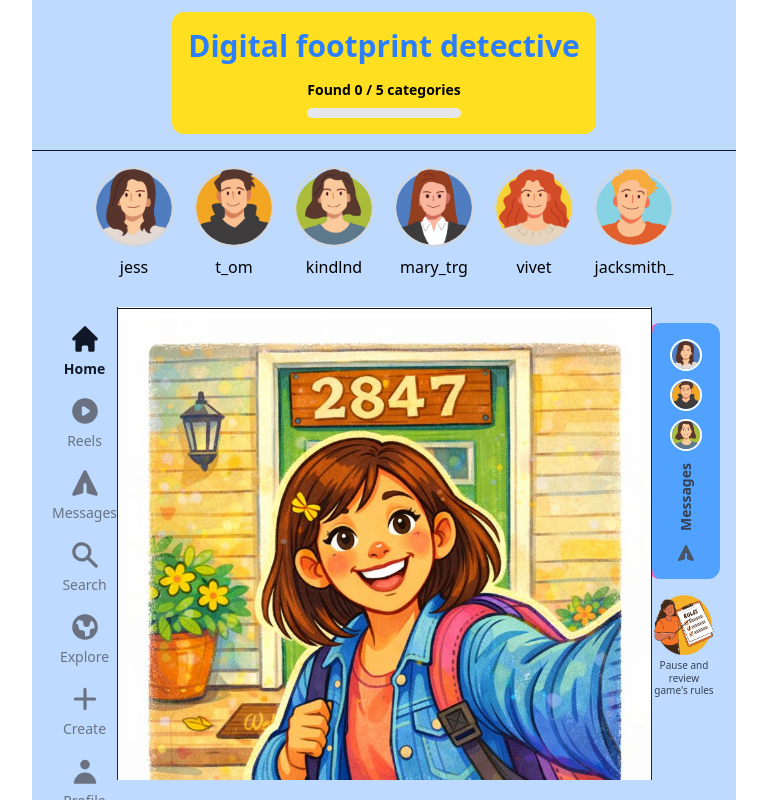
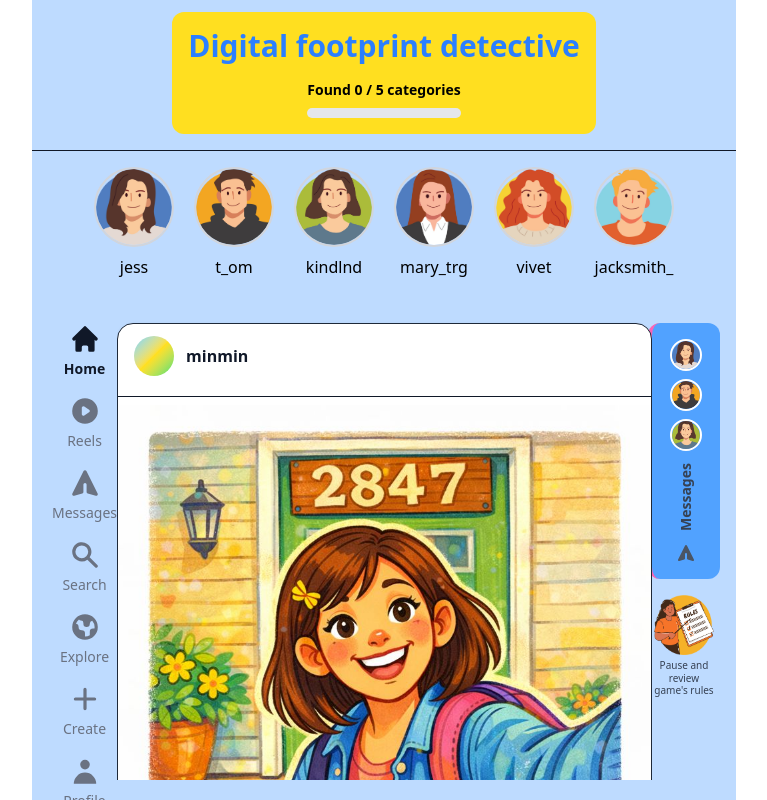
Before and after one commit to minmin1805/Digital-Footprint-Game, a React (Vite) app in the folder frontend/: page /game in a window 1280 px wide. Shown: the whole page, without its empty margins (256-1023 px from the left). Built offline with nearby package versions, Linux system fonts and the light colour scheme.

Commit message:
added a delay after countdown that let player more time to see 1st post

```diff
--- a/frontend/hooks/useScroll.js
+++ b/frontend/hooks/useScroll.js
@@ -18,6 +18,7 @@ function useScroll(viewportRef, feedInnerRef) {
     isPaused,
     countdownActive,
     gameComplete,
+    scrollDelayActive,
   } = useGame()
   const rafIdRef = useRef(null)
 
@@ -35,7 +36,11 @@ function useScroll(viewportRef, feedInnerRef) {
       const maxScroll = Math.max(0, feedHeight - viewportHeight)
 
       const shouldScroll =
-        !countdownActive && !isPaused && !gameComplete && maxScroll > 0
+        !countdownActive &&
+        !scrollDelayActive &&
+        !isPaused &&
+        !gameComplete &&
+        maxScroll > 0
 
       if (shouldScroll) {
         setScrollPosition((prev) => {
@@ -58,6 +63,7 @@ function useScroll(viewportRef, feedInnerRef) {
     viewportRef,
     feedInnerRef,
     countdownActive,
+    scrollDelayActive,
     isPaused,
     gameComplete,
     setScrollPosition,
--- a/frontend/src/context/GameContext.jsx
+++ b/frontend/src/context/GameContext.jsx
@@ -28,6 +28,7 @@ export function GameProvider({ children }) {
   const [countdownValue, setCountdownValue] = useState(3)
   const [safePostClickCounts, setSafePostClickCounts] = useState({}) // { postId: number }
   const [gameStartTime, setGameStartTime] = useState(null) // for playingTimeSeconds later
+  const [scrollDelayActive, setScrollDelayActive] = useState(false) // true = hold feed still for 1.5s after countdown
 
   // --- Step 4.3: Load posts and add imageUrl from postImageMap ---
   const posts = useMemo(() => {
@@ -126,6 +127,8 @@ export function GameProvider({ children }) {
     setSafePostClickCounts,
     gameStartTime,
     setGameStartTime,
+    scrollDelayActive,
+    setScrollDelayActive,
     posts,
     handleCorrectClick,
     handleIncorrectClick,
--- a/frontend/src/pages/GamePage.jsx
+++ b/frontend/src/pages/GamePage.jsx
@@ -1,4 +1,4 @@
-import React, { useEffect, useCallback } from 'react'
+import React, { useEffect, useCallback, useRef } from 'react'
 import { useGame } from '../context/GameContext'
 import ProgressBar from '../components/ProgressBar'
 import FriendSection from '../components/FriendSection'
@@ -25,23 +25,30 @@ function GamePage() {
     setIsPaused,
     setGameComplete,
     setSafePostClickCounts,
+    setScrollDelayActive,
     currentPopup,
     handleUnsafePopupContinue,
     handleSafePopupContinue,
     handleCompletionClose,
   } = useGame()
 
+  const scrollDelayTimerRef = useRef(null)
+
   useEffect(() => {
     setCountdownValue(3)
     setCountdownActive(true)
     setGameStartTime(null)
     setScrollPosition(0)
+    setScrollDelayActive(false)
     setScore(0)
     setFoundItems([])
     setCurrentPopup(null)
     setIsPaused(false)
     setGameComplete(false)
     setSafePostClickCounts({})
+    return () => {
+      if (scrollDelayTimerRef.current) clearTimeout(scrollDelayTimerRef.current)
+    }
   }, [
     setCountdownValue,
     setCountdownActive,
@@ -53,12 +60,19 @@ function GamePage() {
     setIsPaused,
     setGameComplete,
     setSafePostClickCounts,
+    setScrollDelayActive,
   ])
 
   const handleCountdownComplete = useCallback(() => {
     setCountdownActive(false)
     setGameStartTime(Date.now())
-  }, [setCountdownActive, setGameStartTime])
+    setScrollDelayActive(true)
+    if (scrollDelayTimerRef.current) clearTimeout(scrollDelayTimerRef.current)
+    scrollDelayTimerRef.current = setTimeout(() => {
+      setScrollDelayActive(false)
+      scrollDelayTimerRef.current = null
+    }, 1500)
+  }, [setCountdownActive, setGameStartTime, setScrollDelayActive])
 
   const categoriesFound = new Set(foundItems.map((f) => f.category)).size
 
```
